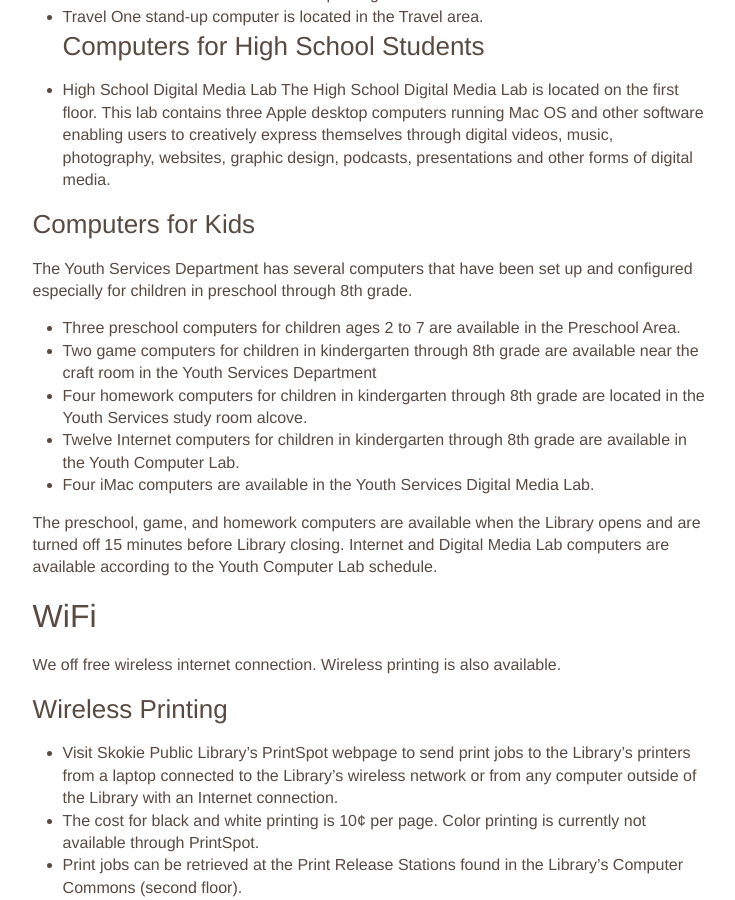
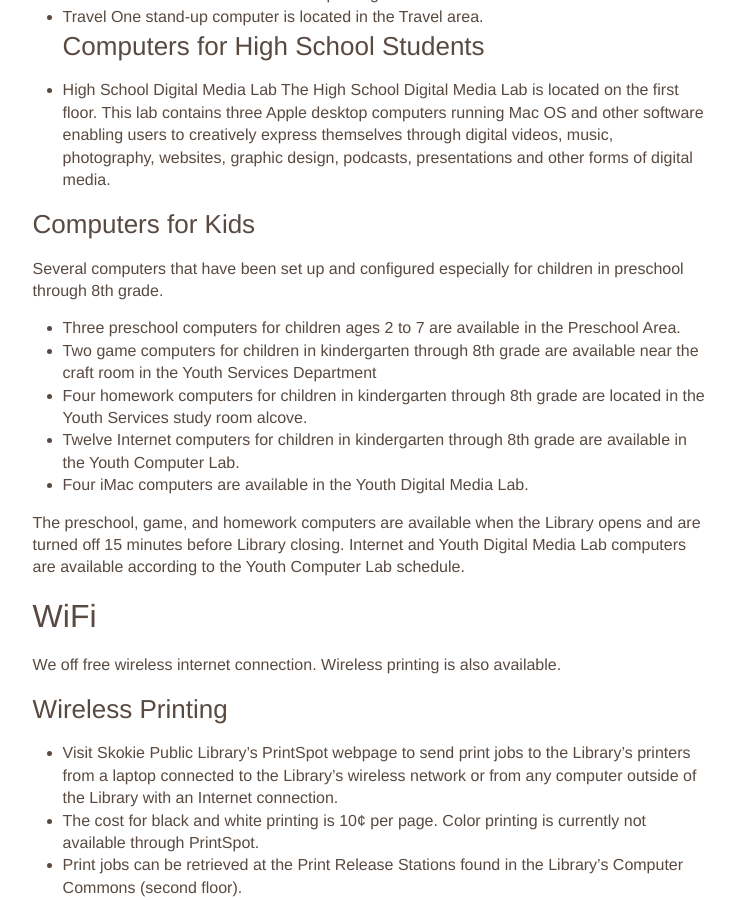
Before and after one commit to skokielibrary/spl-content, a Jekyll site: the page built from _content/mick/services--computers-wifi.markdown, in a window 1280 px wide and 900 px high, scrolled down 842 px. Shown: the whole window, without its empty margins (270-1005 px from the left). Built offline with Jekyll 4.4.1, drawn with Linux system fonts in a browser that asks for light colours; some web fonts are replaced.

Commit message:
Updated services--computers-wifi.markdown

```diff
--- a/_content/mick/services--computers-wifi.markdown
+++ b/_content/mick/services--computers-wifi.markdown
@@ -25,15 +25,14 @@ One stand-up computer is located in the Travel area.
 The High School Digital Media Lab is located on the first floor. This lab contains three Apple desktop computers running Mac OS and other software enabling users to creatively express themselves through digital videos, music, photography, websites, graphic design, podcasts, presentations and other forms of digital media.
 
 ###Computers for Kids
-The Youth Services Department has several computers that have been set up and configured  especially for children in preschool through 8th grade.
+Several computers that have been set up and configured  especially for children in preschool through 8th grade.
 - Three preschool computers for children ages 2 to 7 are available in the Preschool Area.
 - Two game computers for children in kindergarten through 8th grade are available near the craft room in the Youth Services Department
 - Four homework computers for children in kindergarten through 8th grade are located in  the Youth Services study room alcove.
 - Twelve Internet computers for children in kindergarten through 8th grade are available in the Youth Computer Lab.
-- Four iMac computers are available in the Youth Services Digital Media Lab.
+- Four iMac computers are available in the Youth Digital Media Lab.
 
-The preschool, game, and homework computers are available when the Library opens and are turned off 15 minutes before Library closing.
-Internet and Digital Media Lab computers are available according to the Youth Computer Lab schedule.
+The preschool, game, and homework computers are available when the Library opens and are turned off 15 minutes before Library closing. Internet and Youth Digital Media Lab computers are available according to the Youth Computer Lab schedule.
 
 ##WiFi
 We off free wireless internet connection.  Wireless printing is also available.
```
